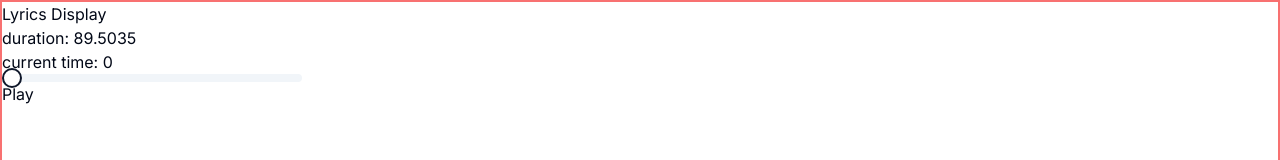
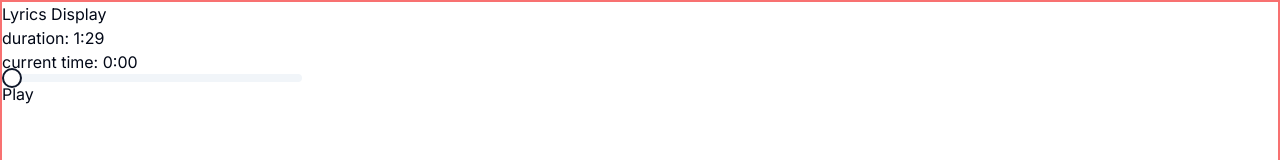
Before and after one commit to developedbyluan/ministoryhabit, a Next.js app: page /audio-player in a window 1280 px wide. Shown: the top 160 px of the page. Built offline with nearby package versions, Linux system fonts and the light colour scheme.

Commit message:
feat: add time formatting to audio controls
- Add formatTime helper function to convert seconds to MM:SS format
- Update duration and current time display with formatted values
- Use padStart to ensure consistent two-digit seconds display

```diff
--- a/src/components/LyricsModeControls.tsx
+++ b/src/components/LyricsModeControls.tsx
@@ -13,10 +13,15 @@ export default function LyricsModeControls({
   playing: boolean;
   seek: (time: number) => void;
 }) {
+  const formatTime = (time: number) => {
+    const minutes = Math.floor(time / 60);
+    const seconds = Math.floor(time % 60);
+    return `${minutes}:${seconds.toString().padStart(2, "0")}`;
+  };
   return (
     <>
-      <p>duration: {duration}</p>
-      <p>current time: {currentTime}</p>
+      <p>duration: {formatTime(duration)}</p>
+      <p>current time: {formatTime(currentTime)}</p>
       <Slider
         className="max-w-[300px]"
         value={[currentTime]}
```
